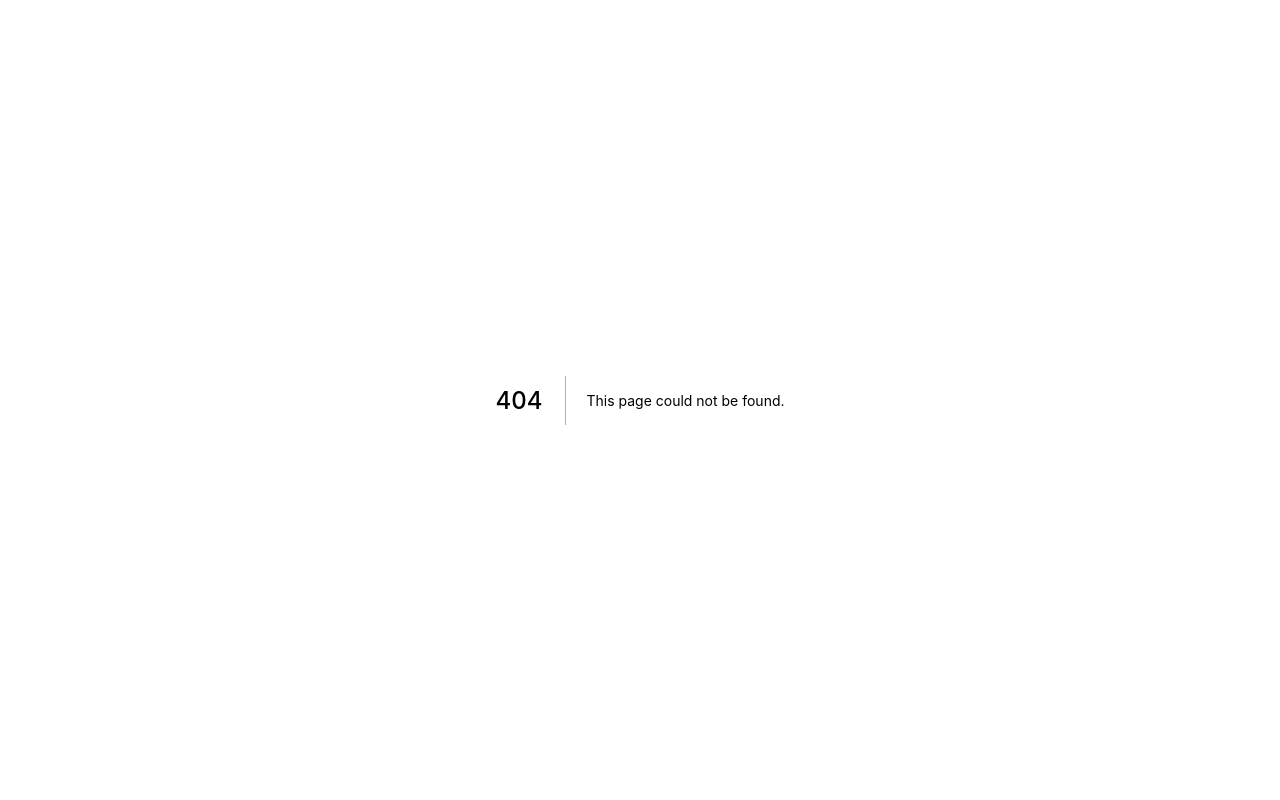
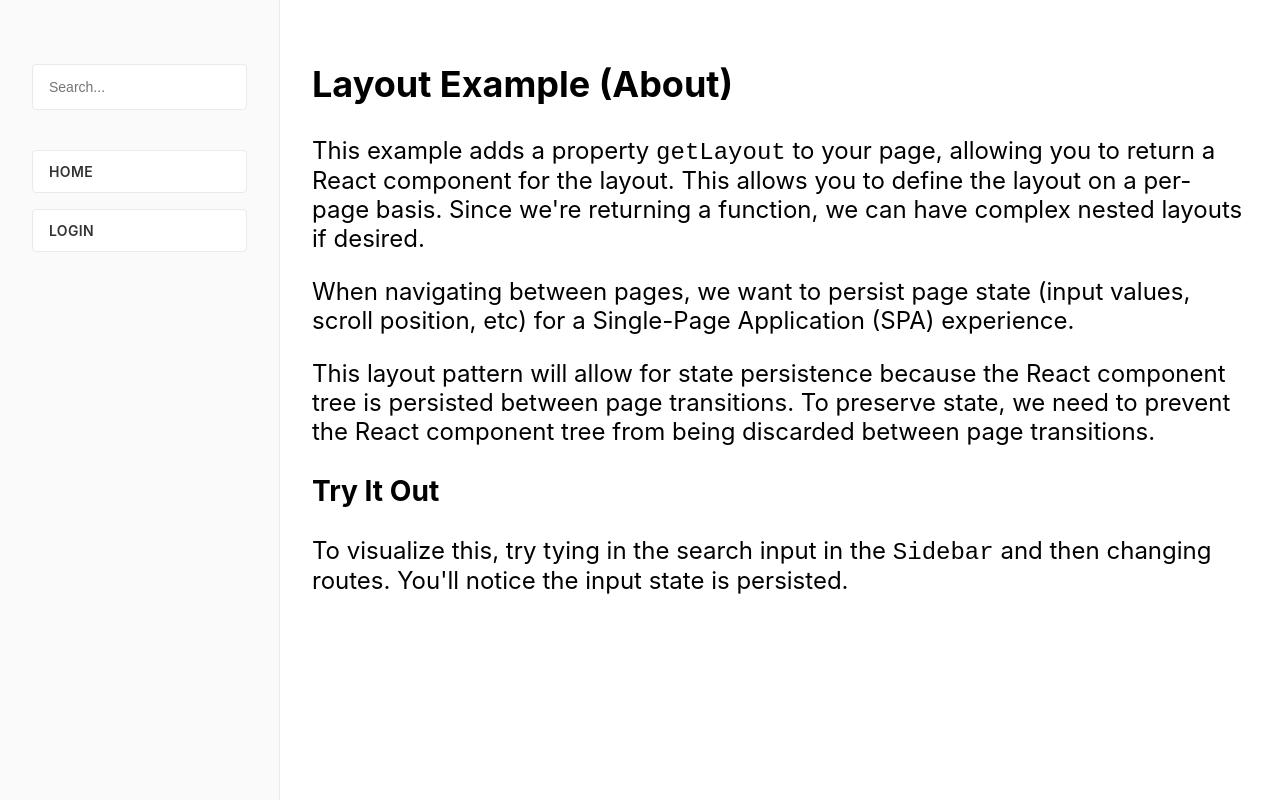
Before and after one commit to hulkthedev/portfolio-tracker-ui, a Next.js app: page /login in a window 1280 px wide. Before the commit this address had no page. Built offline with nearby package versions, Linux system fonts and the light colour scheme.

Commit message:
add layout

```diff
--- /dev/null
+++ b/components/layout.js
@@ -0,0 +1,13 @@
+import Head from 'next/head'
+import styles from './layout.module.css'
+
+export default function Layout({ children }) {
+    return (
+        <>
+            <Head>
+                <title>Layouts Example</title>
+            </Head>
+            <main className={styles.main}>{children}</main>
+        </>
+    )
+}
--- /dev/null
+++ b/components/layout.module.css
@@ -0,0 +1,9 @@
+.main {
+    display: flex;
+    height: calc(100vh - 64px);
+    background-color: white;
+}
+
+.main > section {
+    padding: 32px;
+}
--- /dev/null
+++ b/components/sidebar.js
@@ -0,0 +1,16 @@
+import Link from 'next/link'
+import styles from './sidebar.module.css'
+
+export default function Sidebar() {
+    return (
+        <nav className={styles.nav}>
+            <input className={styles.input} placeholder="Search..." />
+            <Link href="/">
+                <a>Home</a>
+            </Link>
+            <Link href="/login">
+                <a>Login</a>
+            </Link>
+        </nav>
+    )
+}
--- /dev/null
+++ b/components/sidebar.module.css
@@ -0,0 +1,39 @@
+.nav {
+    height: 100%;
+    display: flex;
+    flex-direction: column;
+    width: 250px;
+    background-color: #fafafa;
+    padding: 32px;
+    border-right: 1px solid #eaeaea;
+}
+
+.nav > a {
+    margin: 8px 0;
+    text-decoration: none;
+    background: white;
+    border-radius: 4px;
+    font-size: 14px;
+    padding: 12px 16px;
+    text-transform: uppercase;
+    font-weight: 600;
+    letter-spacing: 0.025em;
+    color: #333;
+    border: 1px solid #eaeaea;
+    transition: all 0.125s ease;
+}
+
+.nav > a:hover {
+    background-color: #eaeaea;
+}
+
+.input {
+    margin: 32px 0;
+    text-decoration: none;
+    background: white;
+    border-radius: 4px;
+    border: 1px solid #eaeaea;
+    font-size: 14px;
+    padding: 8px 16px;
+    height: 28px;
+}
--- /dev/null
+++ b/global.css
@@ -0,0 +1,12 @@
+#__next {
+    display: flex;
+    flex-direction: column;
+    min-height: 100vh;
+}
+
+body {
+    margin: 0;
+    font-size: 24px;
+    font-family: -apple-system, BlinkMacSystemFont, 'Segoe UI', Roboto, Helvetica,
+    Arial, sans-serif, 'Apple Color Emoji', 'Segoe UI Emoji', 'Segoe UI Symbol';
+}
--- /dev/null
+++ b/pages/_app.js
@@ -0,0 +1,8 @@
+import '../global.css'
+
+export default function Portfolio({ Component, pageProps }) {
+    // Use the layout defined at the page level, if available
+    const getLayout = Component.getLayout || ((page) => page)
+
+    return getLayout(<Component {...pageProps} />)
+}
--- /dev/null
+++ b/pages/login.js
@@ -0,0 +1,42 @@
+import Layout from '../components/layout'
+import Sidebar from '../components/sidebar'
+
+export default function Login() {
+    return (
+        <section>
+            <h2>Layout Example (About)</h2>
+            <p>
+                This example adds a property <code>getLayout</code> to your page,
+                allowing you to return a React component for the layout. This allows you
+                to define the layout on a per-page basis. Since we're returning a
+                function, we can have complex nested layouts if desired.
+            </p>
+            <p>
+                When navigating between pages, we want to persist page state (input
+                values, scroll position, etc) for a Single-Page Application (SPA)
+                experience.
+            </p>
+            <p>
+                This layout pattern will allow for state persistence because the React
+                component tree is persisted between page transitions. To preserve state,
+                we need to prevent the React component tree from being discarded between
+                page transitions.
+            </p>
+            <h3>Try It Out</h3>
+            <p>
+                To visualize this, try tying in the search input in the{' '}
+                <code>Sidebar</code> and then changing routes. You'll notice the input
+                state is persisted.
+            </p>
+        </section>
+    )
+}
+
+Login.getLayout = function getLayout(page) {
+    return (
+        <Layout>
+            <Sidebar />
+            {page}
+        </Layout>
+    )
+}
```
Also changed, not shown: pages/index.js (+37 -204 lines).
